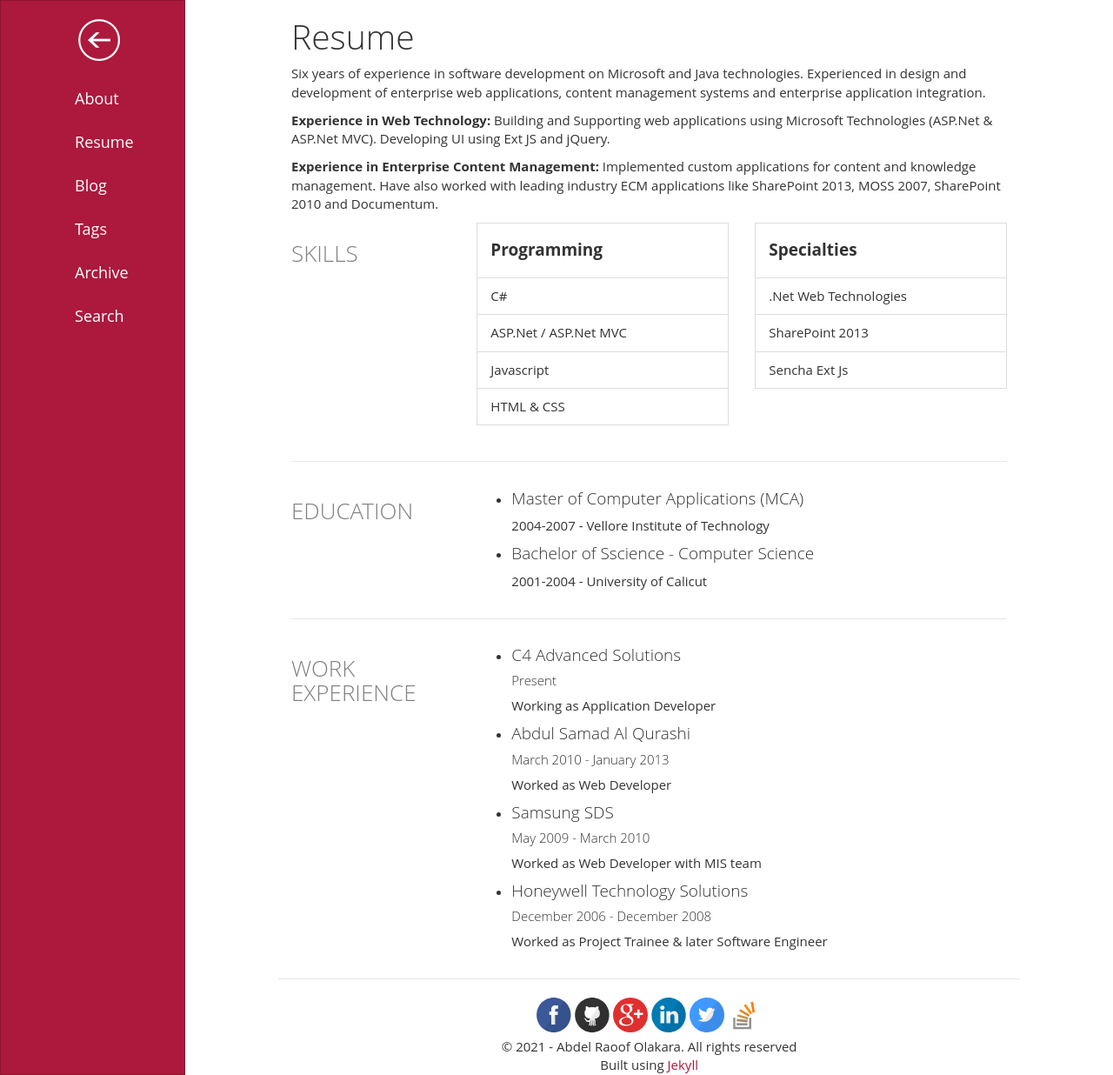
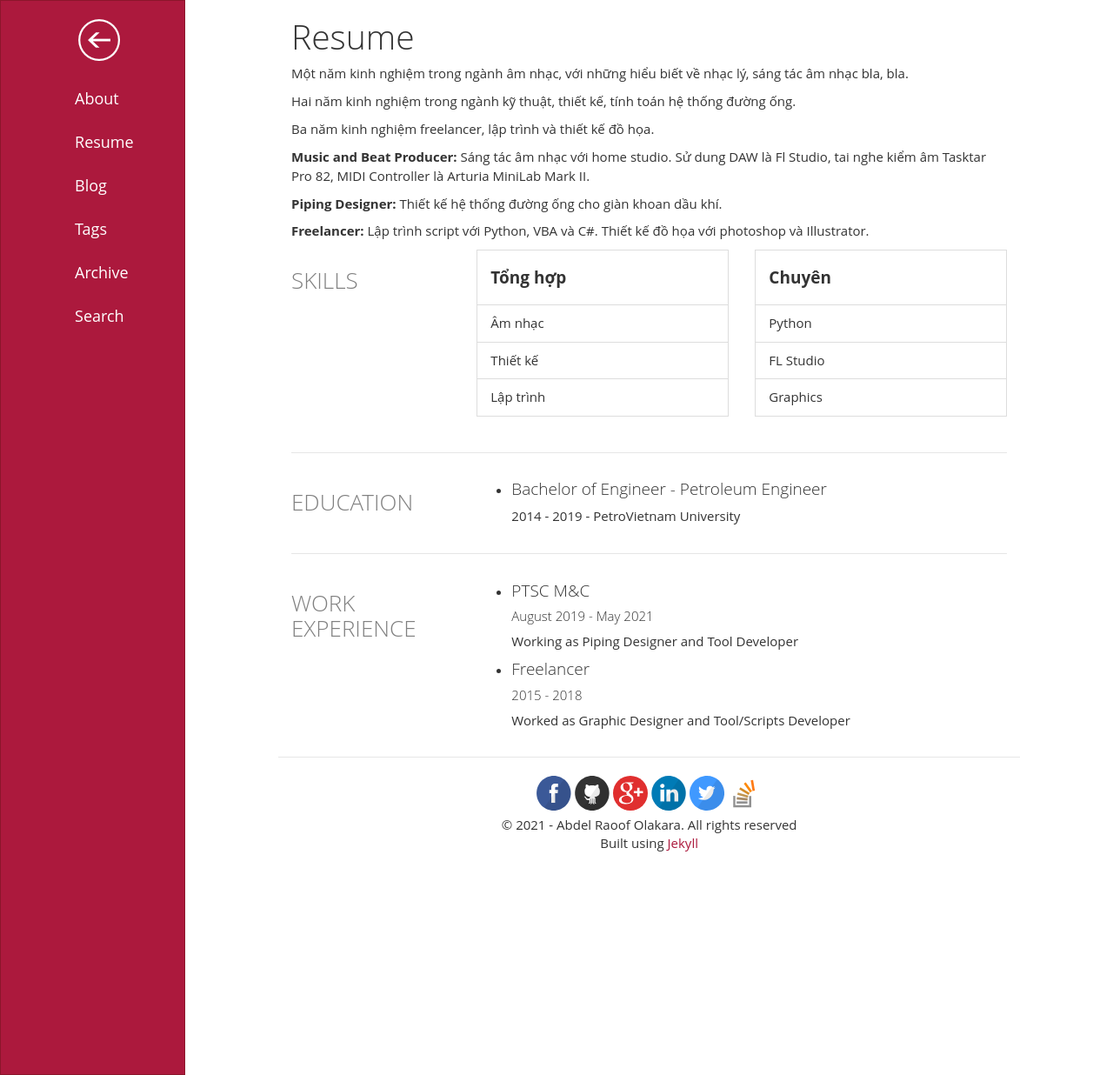
Before and after one commit to YanGBloG/YanGBloG.github.io, a Jekyll site: the page built from resume/index.md, in a window 1280 px wide and 1236 px high. Shown: the whole window at 87% size. Built offline with Jekyll 4.4.1, drawn with Linux system fonts in a browser that asks for light colours.

Commit message:
Update index.md

```diff
--- a/resume/index.md
+++ b/resume/index.md
@@ -1,16 +1,23 @@
 ---
 layout: page
 title: Resume
-description: Resume of Abdel Raoof
+description: Resume of Me
 theme: red
 ---
-Six years of experience in software development on Microsoft and Java technologies. Experienced in design and development of enterprise web applications, content management systems and enterprise application integration.
+Một năm kinh nghiệm trong ngành âm nhạc, với những hiểu biết về nhạc lý, sáng tác âm nhạc bla, bla.
 
-**Experience in Web Technology:**
-Building and Supporting web applications using Microsoft Technologies (ASP.Net & ASP.Net MVC). Developing UI using Ext JS and jQuery.
+Hai năm kinh nghiệm trong ngành kỹ thuật, thiết kế, tính toán hệ thống đường ống.
 
-**Experience in Enterprise Content Management:**
-Implemented custom applications for content and knowledge management. Have also worked with leading industry ECM applications like SharePoint 2013, MOSS 2007, SharePoint 2010 and Documentum.
+Ba năm kinh nghiệm freelancer, lập trình và thiết kế đồ họa.
+
+**Music and Beat Producer:**
+Sáng tác âm nhạc với home studio. Sử dung DAW là Fl Studio, tai nghe kiểm âm Tasktar Pro 82, MIDI Controller là Arturia MiniLab Mark II.
+
+**Piping Designer:**
+Thiết kế hệ thống đường ống cho giàn khoan dầu khí.
+
+**Freelancer:**
+Lập trình script với Python, VBA và C#. Thiết kế đồ họa với photoshop và Illustrator.
 
 <!-- Skills -->
 <section class="row">
@@ -21,19 +28,18 @@ Implemented custom applications for content and knowledge management. Have also
 		<div class="row">
 			<div class="col-md-6">
 				<ul class="list-group">
-					<li class="list-group-item active"><h4><strong>Programming</strong></h4></li>
-					<li class="list-group-item">C#</li>
-					<li class="list-group-item">ASP.Net / ASP.Net MVC</li>
-					<li class="list-group-item">Javascript</li>
-					<li class="list-group-item">HTML & CSS</li>
+					<li class="list-group-item active"><h4><strong>Tổng hợp</strong></h4></li>
+					<li class="list-group-item">Âm nhạc</li>
+					<li class="list-group-item">Thiết kế</li>
+					<li class="list-group-item">Lập trình</li>
 				</ul>
 			</div>
 			<div class="col-md-6">
 				<ul class="list-group">
-					<li class="list-group-item active"><h4><strong>Specialties</strong></h4></li>
-					<li class="list-group-item">.Net Web Technologies</li>
-					<li class="list-group-item">SharePoint 2013</li>
-					<li class="list-group-item">Sencha Ext Js</li>
+					<li class="list-group-item active"><h4><strong>Chuyên</strong></h4></li>
+					<li class="list-group-item">Python</li>
+					<li class="list-group-item">FL Studio</li>
+					<li class="list-group-item">Graphics</li>
 				</ul>
 			</div>
 		</div>
@@ -48,12 +54,8 @@ Implemented custom applications for content and knowledge management. Have also
 	<div class="col-md-9">
 		<ul>
 			<li>
-				<h4>Master of Computer Applications (MCA)</h4>
-				<p>2004-2007 - Vellore Institute of Technology</p>
-			</li>
-			<li>
-				<h4>Bachelor of Sscience - Computer Science</h4>
-				<p>2001-2004 - University of Calicut</p>
+				<h4>Bachelor of Engineer - Petroleum Engineer</h4>
+				<p>2014 - 2019 - PetroVietnam University</p>
 			</li>
 		</ul>
 	</div>
@@ -67,24 +69,14 @@ Implemented custom applications for content and knowledge management. Have also
 	<div class="col-md-9">
 		<ul>
 			<li>
-				<h4>C4 Advanced Solutions</h4>
-				<h5>Present</h5>
-				<p>Working as Application Developer</p>
+				<h4>PTSC M&C</h4>
+				<h5>August 2019 - May 2021</h5>
+				<p>Working as Piping Designer and Tool Developer</p>
 			</li>
 			<li>
-				<h4>Abdul Samad Al Qurashi</h4>
-				<h5>March 2010 - January 2013</h5>
-				<p>Worked as Web Developer</p>
-			</li>
-			<li>
-				<h4>Samsung SDS</h4>
-				<h5>May 2009 - March 2010</h5>
-				<p>Worked as Web Developer with MIS team</p>
-			</li>
-			<li>
-				<h4>Honeywell Technology Solutions</h4>
-				<h5>December 2006 - December 2008</h5>
-				<p>Worked as Project Trainee & later Software Engineer</p>
+				<h4>Freelancer</h4>
+				<h5>2015 - 2018</h5>
+				<p>Worked as Graphic Designer and Tool/Scripts Developer</p>
 			</li>
 		</ul>
 	</div>
```
